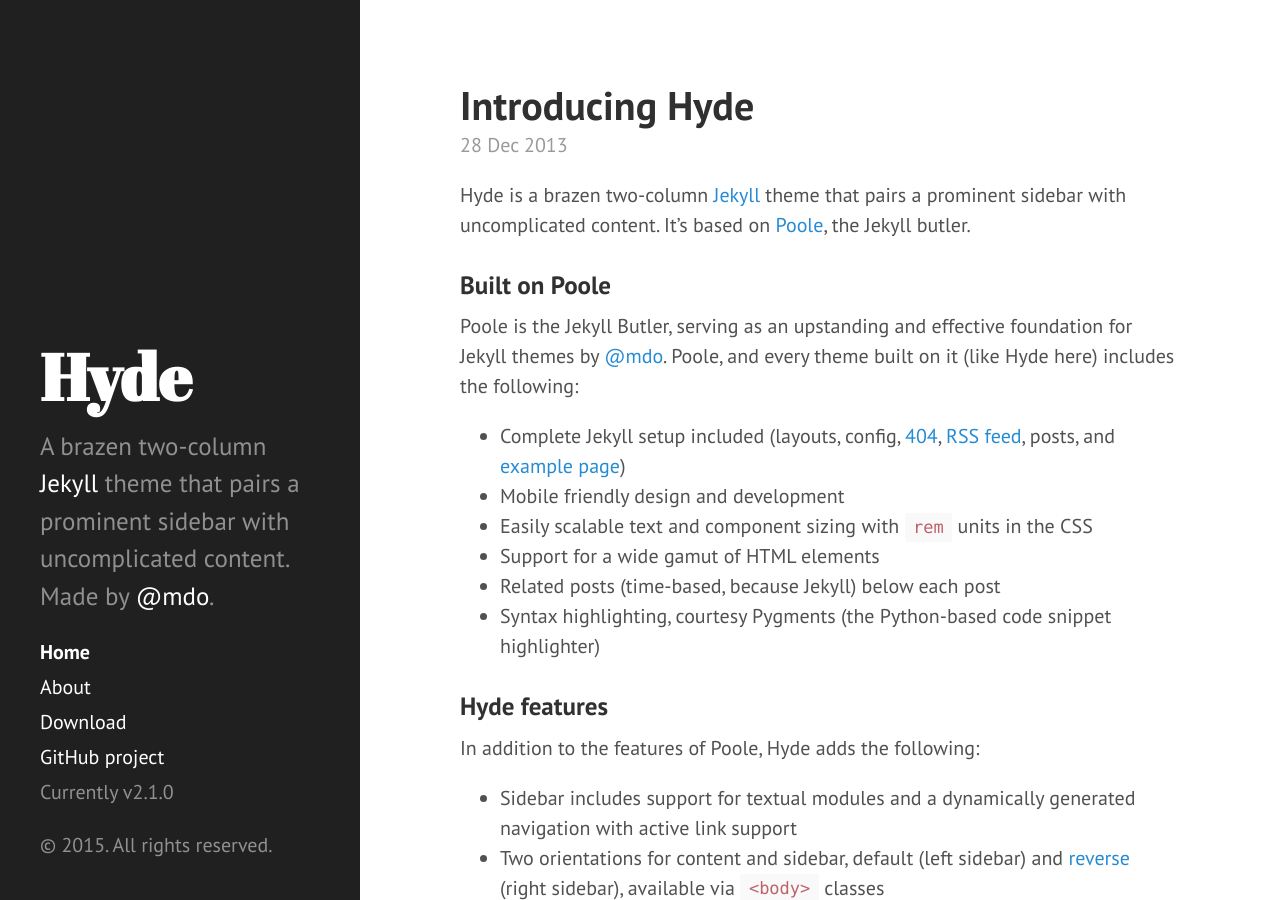
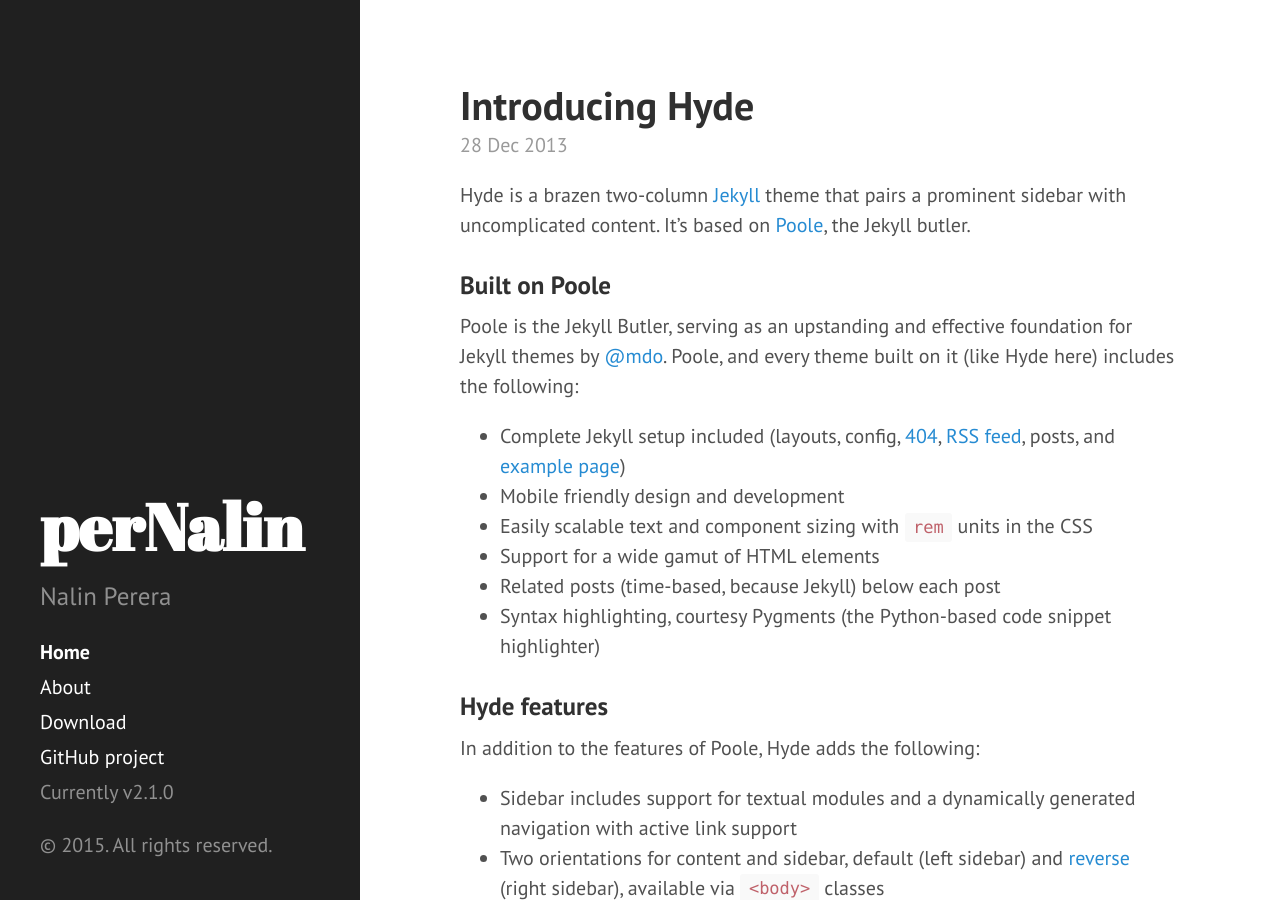
Before and after one commit to pernalin/pernalin.github.io, a Jekyll site: the page built from index.html, in a window 1280 px wide and 900 px high. Built offline with Jekyll 4.4.1, drawn with Linux system fonts in a browser that asks for light colours; Markdown is read by kramdown in place of the engine named in the settings; the list of posts is cut into pages by our own code.

Commit message:
Changed Config

```diff
--- a/_config.yml
+++ b/_config.yml
@@ -7,9 +7,9 @@ permalink:        pretty
 relative_permalinks: true
 
 # Setup
-title:            Hyde
-tagline:          'A Jekyll theme'
-description:      'A brazen two-column <a href="http://jekyllrb.com" target="_blank">Jekyll</a> theme that pairs a prominent sidebar with uncomplicated content. Made by <a href="https://twitter.com/mdo" target="_blank">@mdo</a>.'
+title:            perNalin
+tagline:          'Tech bits and humor bites'
+description:      'Nalin Perera'
 url:              http://hyde.getpoole.com
 baseurl:          /
 
```
